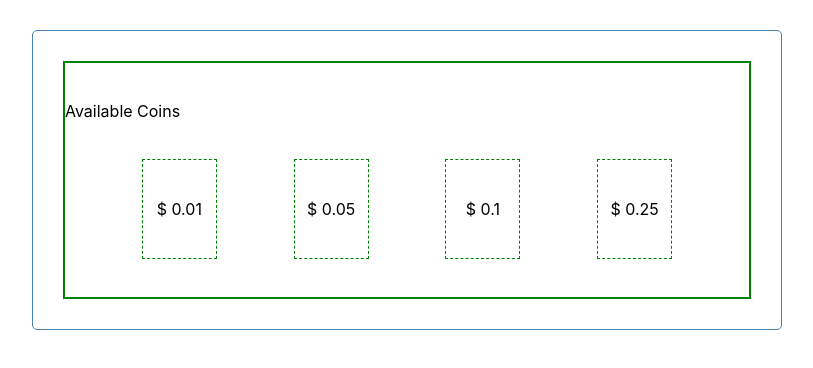
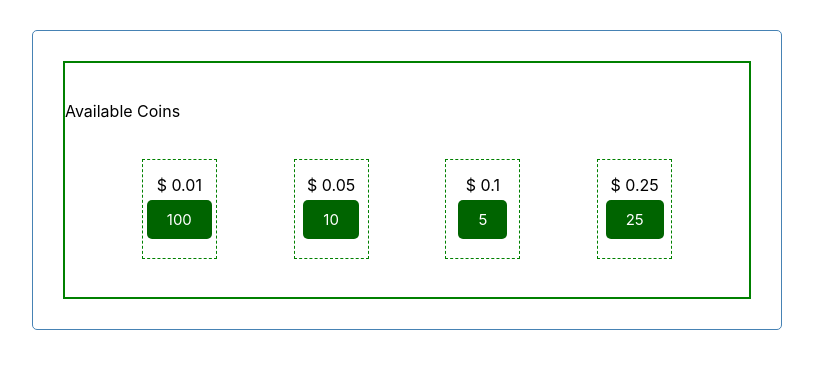
Before and after one commit to Calmanning/soda_machine, a React (Create React App) app: page / in a window 1280 px wide. Shown: the top 368 px of the page, without its empty margins (233-1046 px from the left). Built offline with nearby package versions, Linux system fonts and the light colour scheme.

Commit message:
updated CoinWallet and Button styles.

```diff
--- a/src/App.js
+++ b/src/App.js
@@ -9,7 +9,6 @@ import CoinWallet from "../src/components/CoinWallet"
 const  App = () => {
   return (
     <div className="container">
-
       <CoinWallet />
     </div>
   );
--- a/src/components/Button/index.js
+++ b/src/components/Button/index.js
@@ -1,4 +1,6 @@
 import PropTypes from "prop-types";
+
+import "./styles.scss"
 
 const index = ({ color, onClick, text }) => {
 
--- /dev/null
+++ b/src/components/Button/styles.scss
@@ -0,0 +1,21 @@
+.button {
+  display: inline-block;
+  background: #000;
+  color: #fff;
+  border: none;
+  padding: 10px 20px;
+  margin: 5px;
+  border-radius: 5px;
+  cursor: pointer;
+  text-decoration: none;
+  font-size: 15px;
+  font-family: inherit;
+}
+
+.button:focus {
+  outline: none;
+}
+
+.button:active {
+  transform: scale(0.98);
+}
--- a/src/components/CoinWallet/index.js
+++ b/src/components/CoinWallet/index.js
@@ -1,6 +1,6 @@
 import React from "react";
-
-import "../CoinWallet/styles.scss"
+import Button from "../Button/"
+import "./styles.scss"
 
 const CoinWallet = () => {
 
@@ -31,9 +31,15 @@ const CoinWallet = () => {
     <div className="wallet">
       <header>Available Coins</header>
       <div className="coins">
-        {currency.map(coins => (
+        {currency.map(coin => (
           <div className="coin">
-            <p>$ {coins.value}</p>
+            <p>$ {coin.value}</p>
+            <Button
+              key={coin.name}
+              value={coin.value}
+              text={coin.available}
+              color={"darkgreen"}
+              />
 
           </div>
         ))}
--- a/src/index.scss
+++ b/src/index.scss
@@ -30,3 +30,8 @@ code {
   font-family: source-code-pro, Menlo, Monaco, Consolas, 'Courier New',
     monospace;
 }
+
+footer {
+  margin-top: 30px;
+  text-align: center;
+}
```
